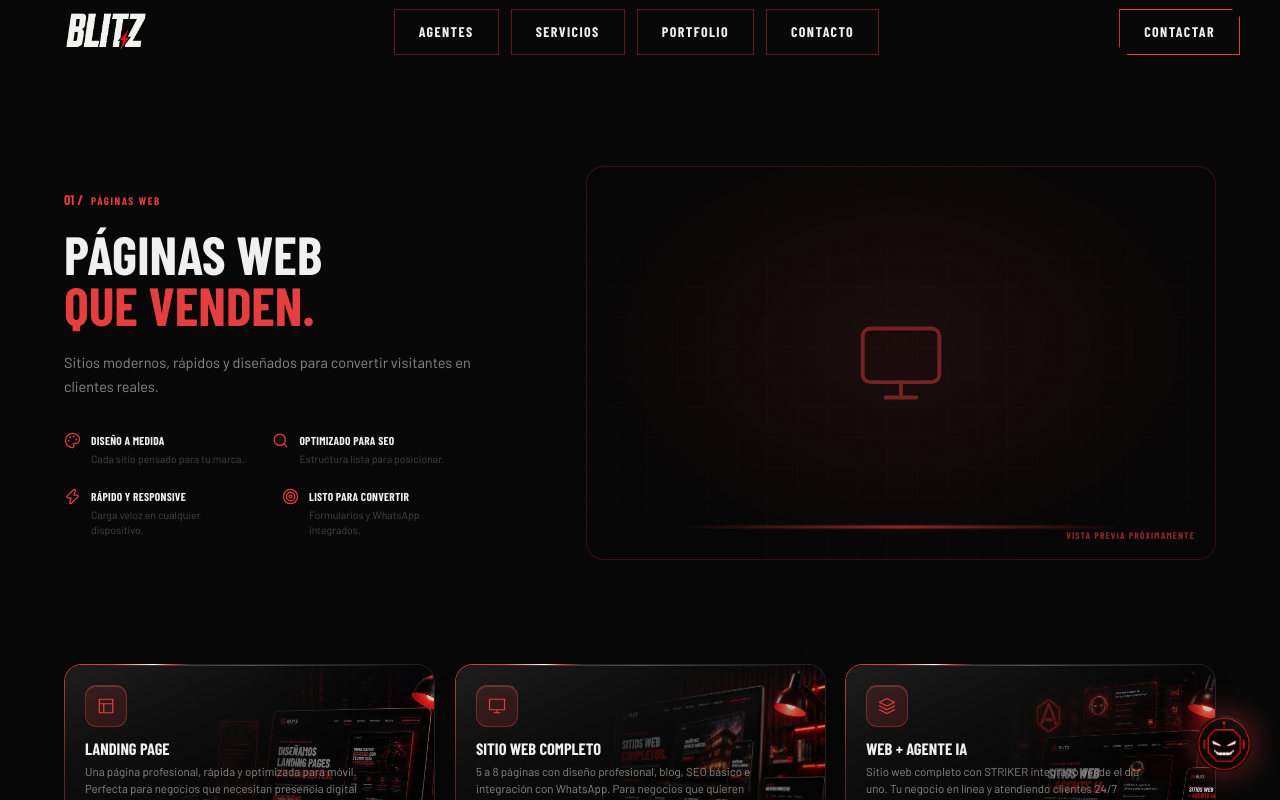
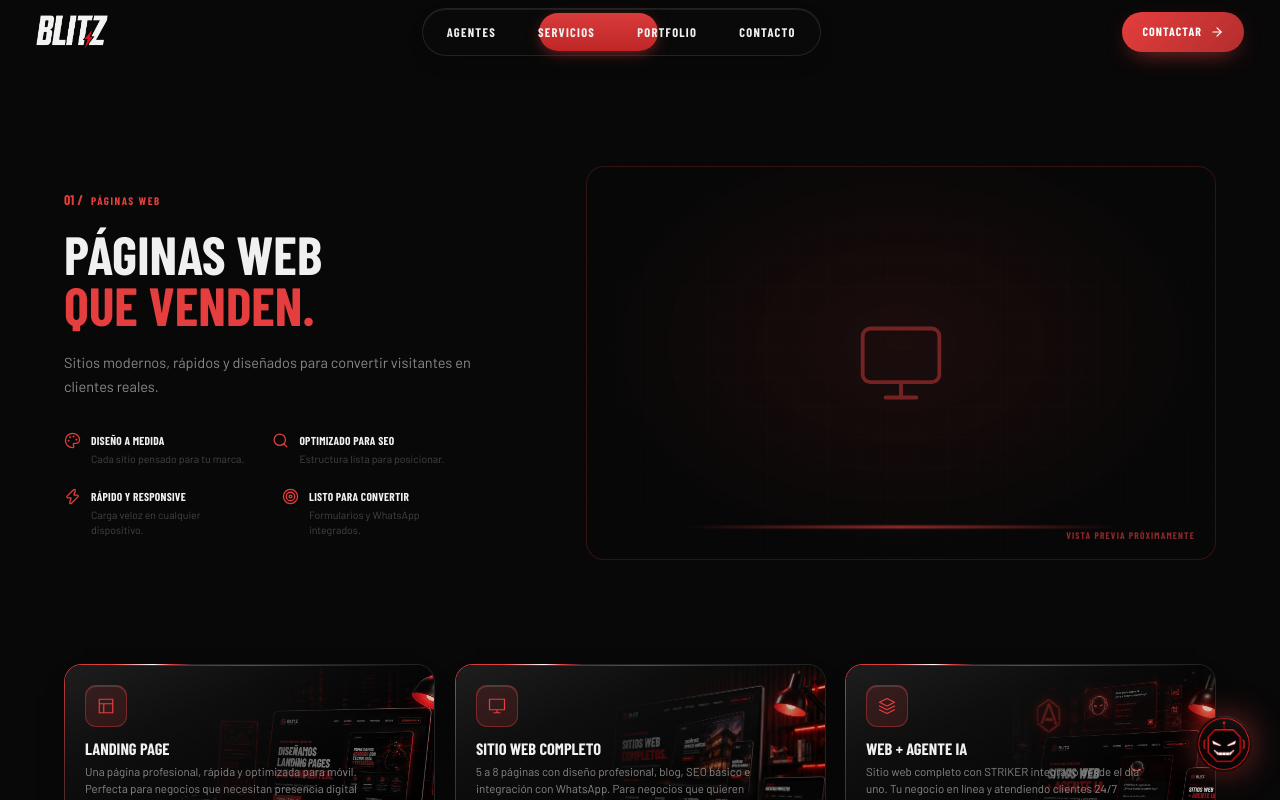
Before and after one commit to dacabrero11/blitz, a Next.js app: page /servicios/categoria/paginas-web in a window 1280 px wide. Shown: the top 800 px of the page. Built offline with nearby package versions, Linux system fonts and the light colour scheme; a web font is replaced by a local one.

Commit message:
Rediseñar el navbar desde cero: capsula flotante glass con indicador rojo deslizante, se oculta al bajar y reaparece al subir, y mega menu en Agentes (5 agentes con imagen) y Servicios (3 categorias + 16 servicios)

```diff
--- a/components/layout/Navbar.tsx
+++ b/components/layout/Navbar.tsx
@@ -1,12 +1,18 @@
 'use client'
+
 import Link from 'next/link'
 import Image from 'next/image'
 import { usePathname } from 'next/navigation'
-import { useState } from 'react'
+import { useState, useRef, useEffect, useCallback } from 'react'
+import { ArrowRight } from 'lucide-react'
+import { AGENTS } from '@/lib/agents'
+import { CATEGORIAS } from '@/lib/servicios'
 
-const LINKS = [
-  { href: '/agentes', label: 'Agentes' },
-  { href: '/servicios', label: 'Servicios' },
+type MegaKey = 'agentes' | 'servicios'
+
+const LINKS: { href: string; label: string; mega?: MegaKey }[] = [
+  { href: '/agentes', label: 'Agentes', mega: 'agentes' },
+  { href: '/servicios', label: 'Servicios', mega: 'servicios' },
   { href: '/portfolio', label: 'Portfolio' },
   { href: '/contacto', label: 'Contacto' },
 ]
@@ -16,56 +22,164 @@ const WA_URL = 'https://wa.me/50379102453?text=Hola%20Blitz%2C%20quiero%20inform
 export function Navbar() {
   const pathname = usePathname()
   const [open, setOpen] = useState(false)
+  const [hidden, setHidden] = useState(false)
+  const [scrolled, setScrolled] = useState(false)
+  const [mega, setMega] = useState<MegaKey | null>(null)
+
+  const capsuleRef = useRef<HTMLDivElement>(null)
+  const itemRefs = useRef<(HTMLAnchorElement | null)[]>([])
+  const [pill, setPill] = useState({ left: 0, width: 0, visible: false })
+  const closeTimer = useRef<ReturnType<typeof setTimeout> | null>(null)
+
+  const activeIndex = LINKS.findIndex((l) => pathname === l.href || pathname.startsWith(l.href + '/'))
+
+  const movePillTo = useCallback((index: number) => {
+    const el = itemRefs.current[index]
+    const box = capsuleRef.current
+    if (!el || !box) return
+    const e = el.getBoundingClientRect()
+    const b = box.getBoundingClientRect()
+    setPill({ left: e.left - b.left, width: e.width, visible: true })
+  }, [])
+
+  const resetPill = useCallback(() => {
+    if (activeIndex >= 0) movePillTo(activeIndex)
+    else setPill((p) => ({ ...p, visible: false }))
+  }, [activeIndex, movePillTo])
+
+  useEffect(() => {
+    resetPill()
+    window.addEventListener('resize', resetPill)
+    return () => window.removeEventListener('resize', resetPill)
+  }, [resetPill])
+
+  useEffect(() => {
+    let last = window.scrollY
+    function onScroll() {
+      const y = window.scrollY
+      setScrolled(y > 12)
+      if (Math.abs(y - last) < 6) return
+      if (y > last && y > 120) {
+        setHidden(true)
+        setMega(null)
+      } else {
+        setHidden(false)
+      }
+      last = y
+    }
+    window.addEventListener('scroll', onScroll, { passive: true })
+    return () => window.removeEventListener('scroll', onScroll)
+  }, [])
+
+  function openMega(key: MegaKey | undefined) {
+    if (closeTimer.current) clearTimeout(closeTimer.current)
+    setMega(key ?? null)
+  }
+  function scheduleCloseMega() {
+    if (closeTimer.current) clearTimeout(closeTimer.current)
+    closeTimer.current = setTimeout(() => setMega(null), 140)
+  }
 
   return (
     <>
-      <header
-        className="fixed top-0 left-0 right-0 z-50 flex items-center justify-between px-6 md:px-10"
+      <div
+        className="fixed top-0 left-0 right-0 z-50"
         style={{
-          height: 'var(--nav-h)',
-          background: 'transparent',
+          transform: hidden ? 'translateY(-115%)' : 'translateY(0)',
+          transition: 'transform 320ms cubic-bezier(0.16, 1, 0.3, 1)',
         }}
+        onMouseLeave={scheduleCloseMega}
       >
-        {/* Logo — hero wordmark */}
-        <Link href="/" className="flex items-center group flex-shrink-0" onClick={() => setOpen(false)} style={{ marginLeft: 'clamp(6px, 2vw, 28px)' }}>
-          <div className="relative flex-shrink-0" style={{ width: 88, height: 38 }}>
+        <header className="flex items-center justify-between px-5 md:px-9" style={{ height: 'var(--nav-h)' }}>
+          <Link
+            href="/"
+            className="flex items-center flex-shrink-0"
+            onClick={() => setOpen(false)}
+            onMouseEnter={() => openMega(undefined)}
+          >
+            <div className="relative flex-shrink-0" style={{ width: 84, height: 34 }}>
               <Image src="/blitz-wordmark.png" alt="Blitz" fill style={{ objectFit: 'contain', objectPosition: 'left center' }} priority />
             </div>
           </Link>
 
-        {/* Desktop nav */}
-        <nav className="hidden md:flex items-center gap-3">
-          {LINKS.map(({ href, label }) => (
+          <div
+            ref={capsuleRef}
+            className="hidden md:flex items-center relative"
+            style={{
+              gap: 2,
+              padding: 4,
+              borderRadius: 999,
+              border: '1px solid rgba(255,255,255,0.10)',
+              background: scrolled ? 'rgba(12,12,12,0.82)' : 'rgba(12,12,12,0.55)',
+              boxShadow: 'inset 0 1px 0 rgba(255,255,255,0.08), 0 8px 28px -18px rgba(0,0,0,0.9)',
+              transition: 'background 250ms ease',
+            }}
+            onMouseLeave={resetPill}
+          >
+            <span
+              aria-hidden
+              style={{
+                position: 'absolute',
+                top: 4,
+                bottom: 4,
+                left: pill.left,
+                width: pill.width,
+                borderRadius: 999,
+                background: 'linear-gradient(180deg, rgba(229,62,62,0.95), rgba(200,40,40,0.95))',
+                boxShadow: '0 4px 16px -4px rgba(229,62,62,0.65)',
+                opacity: pill.visible ? 1 : 0,
+                transition: 'left 280ms cubic-bezier(0.16,1,0.3,1), width 280ms cubic-bezier(0.16,1,0.3,1), opacity 200ms ease',
+                pointerEvents: 'none',
+              }}
+            />
+
+            {LINKS.map((link, i) => {
+              const isActive = i === activeIndex
+              return (
                 <Link
-              key={href}
-              href={href}
-              className="font-display font-bold text-sm tracking-widest uppercase transition-all duration-200 px-6 py-3 hover:bg-[rgba(229,62,62,0.16)]"
+                  key={link.href}
+                  href={link.href}
+                  ref={(el) => {
+                    itemRefs.current[i] = el
+                  }}
+                  onMouseEnter={() => {
+                    movePillTo(i)
+                    openMega(link.mega)
+                  }}
+                  className="relative font-display font-bold uppercase transition-colors duration-200"
                   style={{
-                color: 'var(--white)',
-                border: pathname === href ? '1px solid var(--red)' : '1px solid rgba(229,62,62,0.4)',
-                background: pathname === href ? 'rgba(229,62,62,0.18)' : 'rgba(8,8,8,0.5)',
+                    zIndex: 1,
+                    padding: '9px 20px',
+                    borderRadius: 999,
+                    fontSize: 12.5,
+                    letterSpacing: '0.1em',
+                    color: isActive || pill.visible ? 'var(--white)' : 'var(--gray-1)',
                   }}
                 >
-              {label}
+                  {link.label}
                 </Link>
-          ))}
-        </nav>
+              )
+            })}
+          </div>
 
-        {/* Desktop CTA */}
           <a
             href="/contacto"
-          className="hidden md:inline-flex font-display font-bold text-sm tracking-widest uppercase px-6 py-3 transition-all hover:bg-[rgba(229,62,62,0.16)]"
+            onMouseEnter={() => openMega(undefined)}
+            className="hidden md:inline-flex items-center gap-2 font-display font-bold uppercase transition-all duration-200 hover:brightness-110"
             style={{
-            border: '1px solid var(--red)',
-            color: 'var(--white)',
-            background: 'rgba(8,8,8,0.5)',
-            clipPath: 'polygon(0 0, calc(100% - 8px) 0, 100% 8px, 100% 100%, 8px 100%, 0 calc(100% - 8px))',
+              fontSize: 12,
+              letterSpacing: '0.09em',
+              padding: '10px 20px',
+              borderRadius: 999,
+              color: '#fff',
+              background: 'linear-gradient(135deg, var(--red), #b32d2d)',
+              boxShadow: '0 8px 24px -10px rgba(229,62,62,0.8)',
             }}
           >
             Contactar
+            <ArrowRight size={14} />
           </a>
 
-        {/* Mobile hamburger */}
           <button
             className="md:hidden flex flex-col justify-center items-center gap-1.5"
             onClick={() => setOpen((o) => !o)}
@@ -78,42 +192,105 @@ export function Navbar() {
               height: 40,
             }}
           >
-          <span
-            style={{
-              display: 'block', width: 22, height: 2,
-              background: 'var(--white)',
-              transition: 'all 0.2s',
-              transform: open ? 'rotate(45deg) translate(3px, 3px)' : 'none',
-            }}
-          />
-          <span
-            style={{
-              display: 'block', width: 22, height: 2,
-              background: 'var(--white)',
-              transition: 'all 0.2s',
-              opacity: open ? 0 : 1,
-            }}
-          />
-          <span
-            style={{
-              display: 'block', width: 22, height: 2,
-              background: 'var(--white)',
-              transition: 'all 0.2s',
-              transform: open ? 'rotate(-45deg) translate(3px, -3px)' : 'none',
-            }}
-          />
+            <span style={{ display: 'block', width: 22, height: 2, background: 'var(--white)', transition: 'all 0.2s', transform: open ? 'rotate(45deg) translate(3px, 3px)' : 'none' }} />
+            <span style={{ display: 'block', width: 22, height: 2, background: 'var(--white)', transition: 'all 0.2s', opacity: open ? 0 : 1 }} />
+            <span style={{ display: 'block', width: 22, height: 2, background: 'var(--white)', transition: 'all 0.2s', transform: open ? 'rotate(-45deg) translate(3px, -3px)' : 'none' }} />
           </button>
         </header>
 
-      {/* Mobile menu */}
+        <div
+          className="hidden md:block"
+          style={{
+            maxHeight: mega ? 460 : 0,
+            opacity: mega ? 1 : 0,
+            overflow: 'hidden',
+            transition: 'max-height 320ms cubic-bezier(0.16,1,0.3,1), opacity 200ms ease',
+          }}
+          onMouseEnter={() => { if (closeTimer.current) clearTimeout(closeTimer.current) }}
+        >
+          <div
+            className="mx-auto"
+            style={{
+              maxWidth: 1180,
+              marginTop: 10,
+              borderRadius: 20,
+              border: '1px solid rgba(255,255,255,0.10)',
+              background: 'rgba(10,10,10,0.94)',
+              boxShadow: 'inset 0 1px 0 rgba(255,255,255,0.07), 0 30px 60px -24px rgba(0,0,0,0.95)',
+              padding: 26,
+            }}
+          >
+            {mega === 'servicios' && (
+              <div className="grid grid-cols-3 gap-7">
+                {CATEGORIAS.map((cat) => (
+                  <div key={cat.slug}>
+                    <Link
+                      href={`/servicios/categoria/${cat.slug}`}
+                      className="font-display font-black uppercase inline-flex items-center gap-2 mb-3 transition-opacity hover:opacity-80"
+                      style={{ fontSize: 13, letterSpacing: '0.06em', color: cat.acento }}
+                    >
+                      {cat.landing ? `${cat.landing.titleWhite} ${cat.landing.titleAccent}` : cat.nombre}
+                      <ArrowRight size={12} />
+                    </Link>
+                    <div className="flex flex-col gap-1">
+                      {cat.items.map((item) => (
+                        <Link
+                          key={item.slug}
+                          href={`/servicios/${item.slug}`}
+                          className="transition-colors duration-150 hover:text-white"
+                          style={{ fontSize: 12, color: 'var(--gray-1)', padding: '3px 0' }}
+                        >
+                          {item.nombre}
+                        </Link>
+                      ))}
+                    </div>
+                  </div>
+                ))}
+              </div>
+            )}
+
+            {mega === 'agentes' && (
+              <div className="grid grid-cols-5 gap-4">
+                {AGENTS.map((agent) => (
+                  <Link
+                    key={agent.id}
+                    href={`/agentes/${agent.id}`}
+                    className="group relative overflow-hidden flex flex-col transition-colors duration-200"
+                    style={{ borderRadius: 14, border: '1px solid rgba(255,255,255,0.09)', background: '#0d0d0d' }}
+                  >
+                    <div className="relative" style={{ height: 118, background: '#070707' }}>
+                      <Image
+                        src={agent.cardImage ?? agent.image}
+                        alt={agent.name}
+                        fill
+                        sizes="200px"
+                        style={{ objectFit: 'cover', objectPosition: 'top' }}
+                        className="transition-transform duration-500 group-hover:scale-105"
+                      />
+                      <div className="absolute inset-0" style={{ background: 'linear-gradient(0deg, #0d0d0d 0%, transparent 55%)' }} />
+                    </div>
+                    <div style={{ padding: '10px 12px 13px' }}>
+                      <div className="font-display font-black uppercase" style={{ fontSize: 13, color: 'var(--white)', lineHeight: 1.1 }}>
+                        {agent.name}
+                      </div>
+                      <div style={{ fontSize: 10.5, color: 'var(--gray-1)', marginTop: 2 }}>{agent.role}</div>
+                    </div>
+                    <div
+                      className="absolute inset-0 opacity-0 group-hover:opacity-100 transition-opacity pointer-events-none"
+                      style={{ border: '1px solid var(--red)', borderRadius: 14 }}
+                    />
+                  </Link>
+                ))}
+              </div>
+            )}
+          </div>
+        </div>
+      </div>
+
       {open && (
         <div
           className="fixed inset-0 z-40 flex flex-col md:hidden"
-          style={{
-            background: 'rgba(8,8,8,0.98)',
-            paddingTop: 'var(--nav-h)',
-            backdropFilter: 'blur(16px)',
-          }}
+          style={{ background: 'rgba(8,8,8,0.98)', paddingTop: 'var(--nav-h)', backdropFilter: 'blur(16px)' }}
         >
           <nav className="flex flex-col items-center justify-center flex-1 gap-8">
             {LINKS.map(({ href, label }) => (
@@ -122,11 +299,7 @@ export function Navbar() {
                 href={href}
                 onClick={() => setOpen(false)}
                 className="font-display font-black uppercase tracking-widest transition-colors"
-                style={{
-                  fontSize: 32,
-                  color: pathname === href ? 'var(--red)' : 'var(--white)',
-                  lineHeight: 1,
-                }}
+                style={{ fontSize: 32, color: pathname === href ? 'var(--red)' : 'var(--white)', lineHeight: 1 }}
               >
                 {label}
               </Link>
```
Lines whose indentation alone changed are shown as unchanged.
